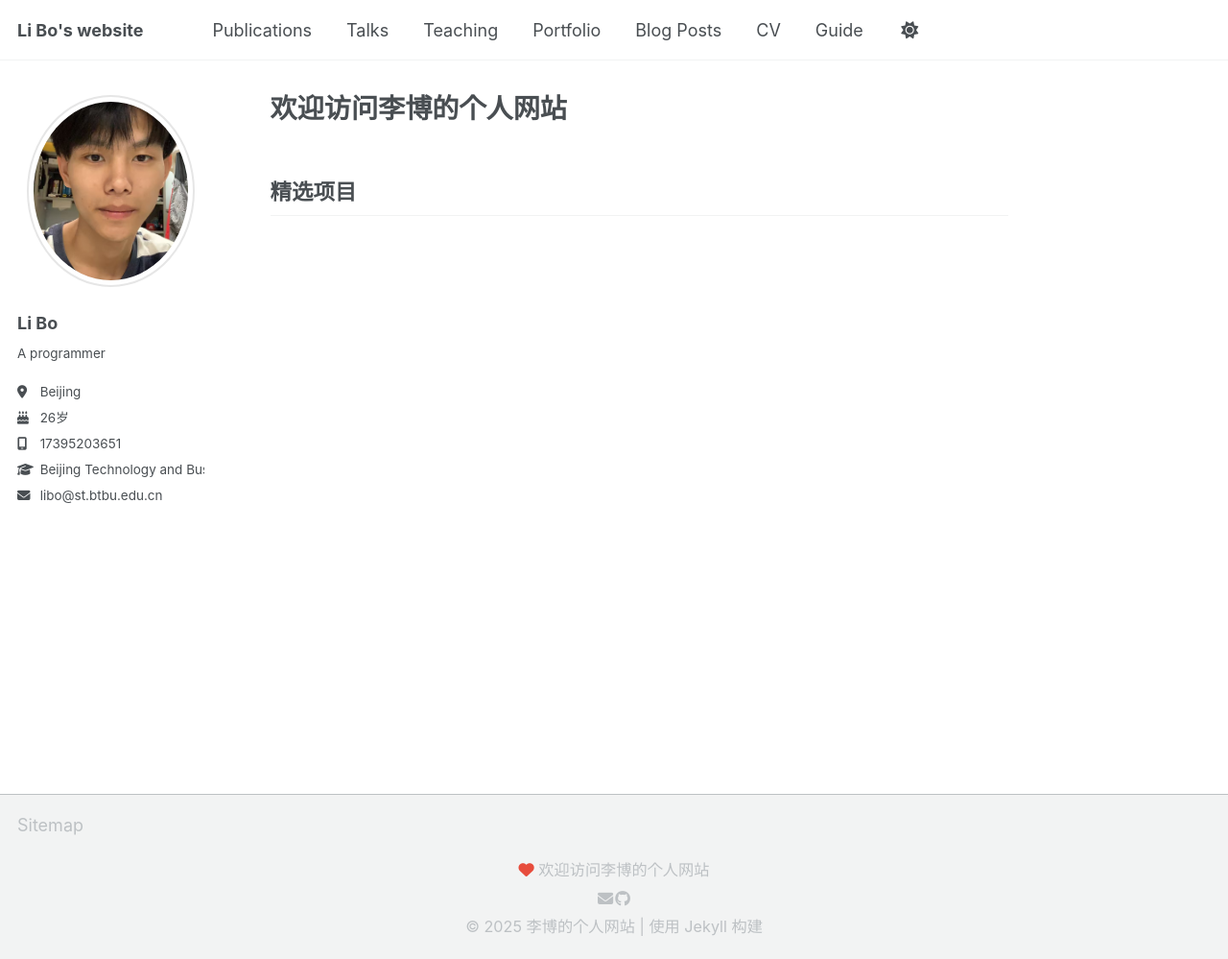
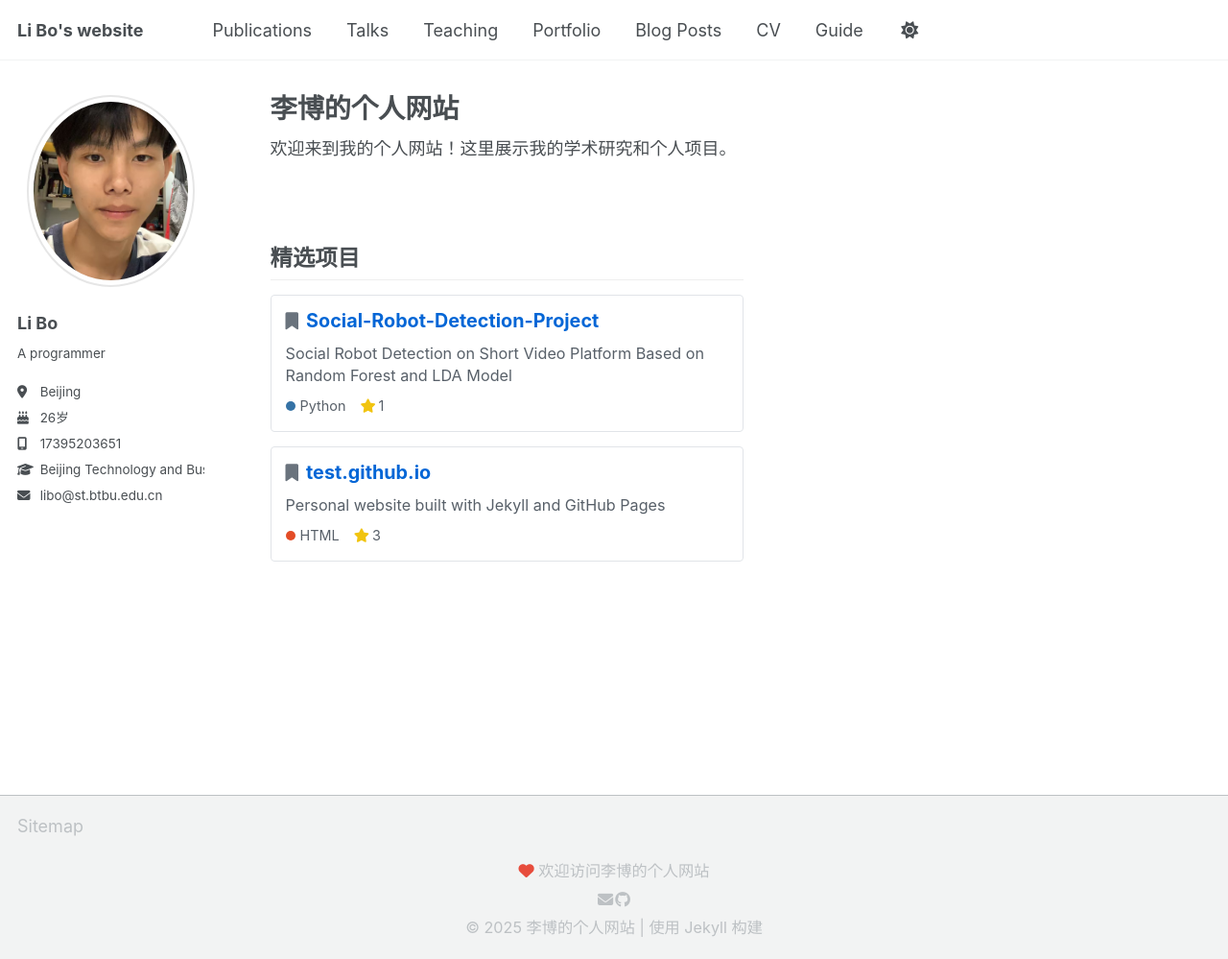
Before and after one commit to libo1999912/libo1999912.github.io, a Jekyll site: the page built from _pages/about.md, in a window 1280 px wide and 999 px high. Shown: the whole window at 96% size. Built offline with Jekyll 4.4.1, drawn with Linux system fonts in a browser that asks for light colours; a script that is not in the unit is left out.

Commit message:
Update about.md

```diff
--- a/_pages/about.md
+++ b/_pages/about.md
@@ -1,41 +1,67 @@
 ---
-layout: single
-title: "欢迎访问李博的个人网站"
+title: "李博的个人网站"
+author_profile: true
 permalink: /
-author_profile: true
 ---
 
 {% include base_path %}
 
-<div class="home-content">
-  <div class="home-right">
-    <!-- 添加项目展示区 -->
-    <div class="featured-projects">
-      <h2 class="featured-projects__title">精选项目</h2>
-      <div class="featured-projects__grid">
-        {% for project in site.data.featured_projects %}
-          <div class="featured-project-card">
-            <div class="featured-project-card__header">
-              <span class="featured-project-card__icon">
-                <i class="fas fa-bookmark"></i>
-              </span>
-              <h3 class="featured-project-card__title">
-                <a href="{{ project.url }}" target="_blank">{{ project.name }}</a>
-              </h3>
-            </div>
-            <p class="featured-project-card__description">{{ project.description }}</p>
-            <div class="featured-project-card__meta">
-              <span class="featured-project-card__language">
-                <span class="featured-project-card__language-color" style="background-color: {{ project.language_color }};"></span>
-                {{ project.language }}
-              </span>
-              <span class="featured-project-card__stars">
-                <i class="fas fa-star"></i>
-                {{ project.stars }}
-              </span>
-            </div>
-          </div>
-        {% endfor %}
+欢迎来到我的个人网站！这里展示我的学术研究和个人项目。
+
+<div style="display: grid; grid-template-columns: 2fr 1fr; gap: 30px; margin-top: 40px;">
+  <div>
+    <!-- 右侧项目展示区 -->
+    <h2 style="font-size: 1.3rem; border-bottom: 1px solid #eee; padding-bottom: 8px; margin-bottom: 15px;">精选项目</h2>
+
+    <div style="display: grid; grid-template-columns: 1fr; gap: 15px;">
+      <!-- 项目1 -->
+      <div style="border: 1px solid #e1e4e8; border-radius: 4px; padding: 15px;">
+        <div style="display: flex; align-items: center; margin-bottom: 10px;">
+          <i class="fas fa-bookmark" style="color: #6a737d; margin-right: 8px;"></i>
+          <h3 style="margin: 0; font-size: 1.1rem;">
+            <a href="https://github.com/libo1999912/Social-Robot-Detection-Project" style="color: #0366d6; text-decoration: none;">
+              Social-Robot-Detection-Project
+            </a>
+          </h3>
+        </div>
+        <p style="font-size: 0.9rem; color: #586069; margin-bottom: 10px; line-height: 1.4;">
+          Social Robot Detection on Short Video Platform Based on Random Forest and LDA Model
+        </p>
+        <div style="display: flex; font-size: 0.8rem; color: #586069;">
+          <span style="display: flex; align-items: center; margin-right: 15px;">
+            <span style="width: 10px; height: 10px; border-radius: 50%; background-color: #3572A5; margin-right: 5px;"></span>
+            Python
+          </span>
+          <span style="display: flex; align-items: center;">
+            <i class="fas fa-star" style="color: #f1c40f; margin-right: 3px;"></i>
+            1
+          </span>
+        </div>
+      </div>
+
+      <!-- 项目2 -->
+      <div style="border: 1px solid #e1e4e8; border-radius: 4px; padding: 15px;">
+        <div style="display: flex; align-items: center; margin-bottom: 10px;">
+          <i class="fas fa-bookmark" style="color: #6a737d; margin-right: 8px;"></i>
+          <h3 style="margin: 0; font-size: 1.1rem;">
+            <a href="https://github.com/libo1999912/A-lightweight-compression-model-based-on-transform" style="color: #0366d6; text-decoration: none;">
+              test.github.io
+            </a>
+          </h3>
+        </div>
+        <p style="font-size: 0.9rem; color: #586069; margin-bottom: 10px; line-height: 1.4;">
+          Personal website built with Jekyll and GitHub Pages
+        </p>
+        <div style="display: flex; font-size: 0.8rem; color: #586069;">
+          <span style="display: flex; align-items: center; margin-right: 15px;">
+            <span style="width: 10px; height: 10px; border-radius: 50%; background-color: #e34c26; margin-right: 5px;"></span>
+            HTML
+          </span>
+          <span style="display: flex; align-items: center;">
+            <i class="fas fa-star" style="color: #f1c40f; margin-right: 3px;"></i>
+            3
+          </span>
+        </div>
       </div>
     </div>
   </div>
```
